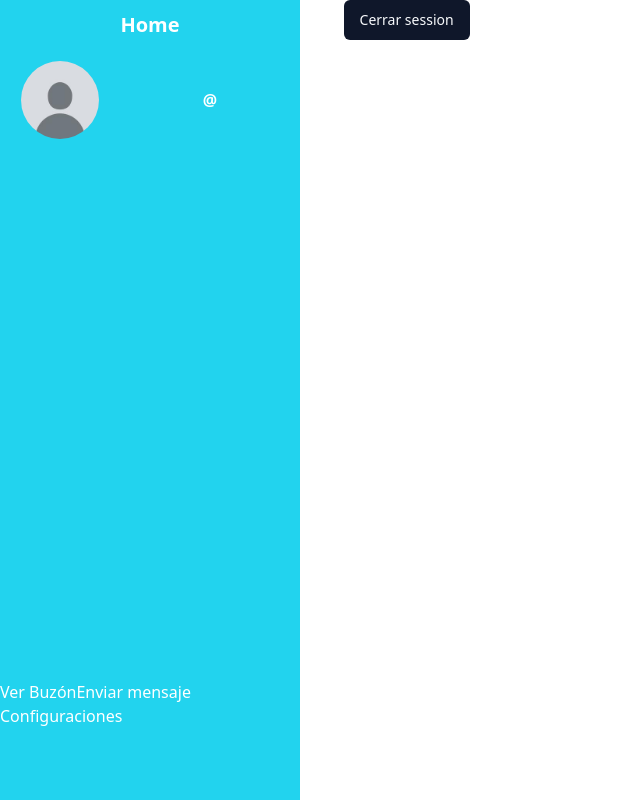
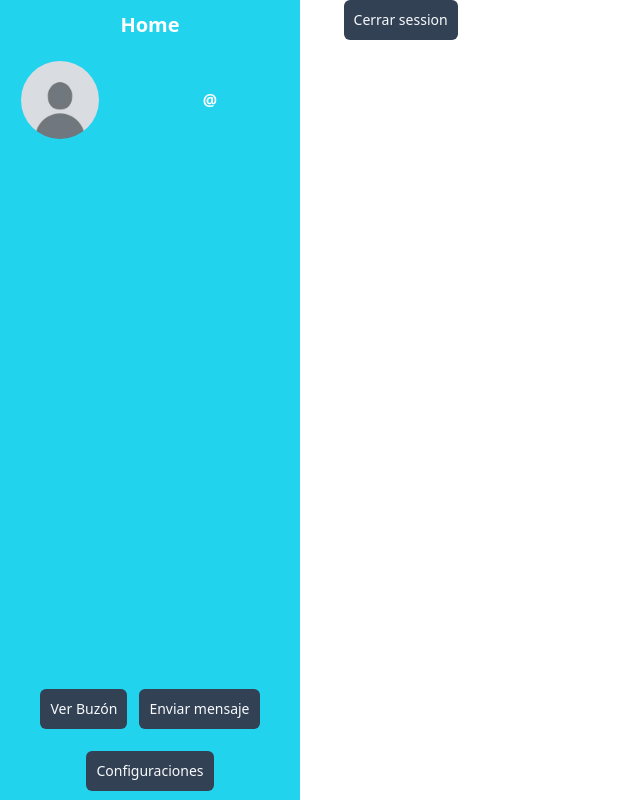
Before and after one commit to ANY-Twitter/Frontend_v2, a Next.js app: page /home in a window 1280 px wide. Shown: the whole page, without its empty margins (0-640 px from the left). Built offline with nearby package versions, Linux system fonts and the light colour scheme; no server answers.

Commit message:
styling of layout

```diff
--- a/src/app/(user-context)/(auth)/layout.tsx
+++ b/src/app/(user-context)/(auth)/layout.tsx
@@ -10,6 +10,7 @@ import InsertPassDialog from "@/_components/InsertPassDialog";
 import { signOutAction } from "@/lib/auth-utils";
 import Link from "next/link";
 import Image from "next/image";
+import { Button } from "@/components/ui/button";
 
 export default function KeysLayout({
   children,
@@ -54,7 +55,9 @@ export default function KeysLayout({
       />
       <div className=" bg-[#22d3ee] grid grid-rows-[50px_100px_1fr_120px]">
         <div className="grid place-content-center">
-          <Link href="/home" className="block text-xl font-bold">Home</Link>
+          <Link href="/home" className="block text-xl font-bold">
+            Home
+          </Link>
         </div>
         <div className="grid grid-cols-[40%_1fr] items-center justify-items-center">
           {/* <img src={user.srcProfilePicture === '' ? default_photo : user.srcProfilePicture} alt="" /> */}
@@ -65,26 +68,34 @@ export default function KeysLayout({
             height={78}
             className="rounded-full"
           />
-          <div className="user-info">
-            <div className="name">{user?.userInfo.name}</div>
-            <div className="font-bold text-center">@{user?.userInfo.handle}</div>
+          <div>
+            <div>{user?.userInfo.name}</div>
+            <div className="font-bold text-center">
+              @{user?.userInfo.handle}
+            </div>
           </div>
         </div>
 
         <div className="groups"></div>
-        <div className="accesibility">
-          <div className="messages-buttons">
+        <div className="grid gap-y-[5px]">
+          <div className="grid justify-center items-center gap-x-[12px] grid-cols-[auto_auto]">
+            <Button className="py-[5px] px-[10px]">
               <Link className="button" href="messages">
                 Ver Buzón
               </Link>
+            </Button>
+            <Button className="py-[5px] px-[10px]">
               <Link className="button" href="send-message">
                 Enviar mensaje
               </Link>
+            </Button>
           </div>
-          <div className="sign-out">
+          <div className="grid place-content-center">
+            <Button className="py-[5px] px-[10px]">
               <Link className="button" href="config">
                 Configuraciones
               </Link>
+            </Button>
           </div>
         </div>
       </div>
--- a/src/components/ui/button.tsx
+++ b/src/components/ui/button.tsx
@@ -1,8 +1,8 @@
-import * as React from "react"
-import { Slot } from "@radix-ui/react-slot"
-import { cva, type VariantProps } from "class-variance-authority"
+import * as React from "react";
+import { Slot } from "@radix-ui/react-slot";
+import { cva, type VariantProps } from "class-variance-authority";
 
-import { cn } from "@/lib/utils"
+import { cn } from "@/lib/utils";
 
 const buttonVariants = cva(
   "inline-flex items-center justify-center whitespace-nowrap rounded-md text-sm font-medium ring-offset-background transition-colors focus-visible:outline-none focus-visible:ring-2 focus-visible:ring-ring focus-visible:ring-offset-2 disabled:pointer-events-none disabled:opacity-50",
@@ -31,26 +31,29 @@ const buttonVariants = cva(
       size: "default",
     },
   }
-)
+);
 
 export interface ButtonProps
   extends React.ButtonHTMLAttributes<HTMLButtonElement>,
     VariantProps<typeof buttonVariants> {
-  asChild?: boolean
+  asChild?: boolean;
 }
 
 const Button = React.forwardRef<HTMLButtonElement, ButtonProps>(
   ({ className, variant, size, asChild = false, ...props }, ref) => {
-    const Comp = asChild ? Slot : "button"
+    const Comp = asChild ? Slot : "button";
     return (
       <Comp
-        className={cn(buttonVariants({ variant, size, className }))}
+        className={cn(
+          buttonVariants({ variant, size, className }),
+          "py-[5px] px-[10px] bg-[#334155]"
+        )}
         ref={ref}
         {...props}
       />
-    )
+    );
   }
-)
-Button.displayName = "Button"
+);
+Button.displayName = "Button";
 
-export { Button, buttonVariants }
+export { Button, buttonVariants };
```
Lines whose indentation alone changed are shown as unchanged.
